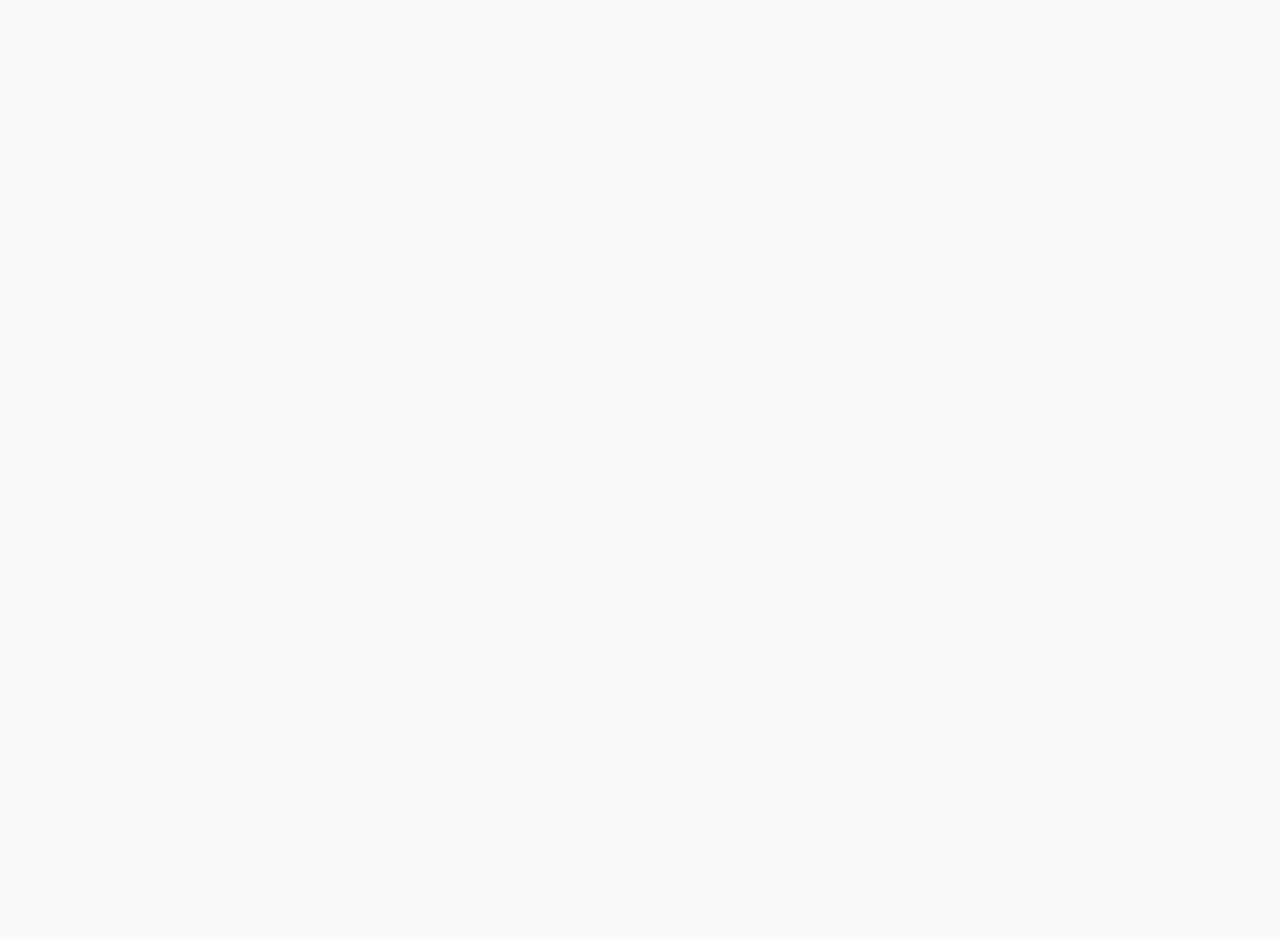
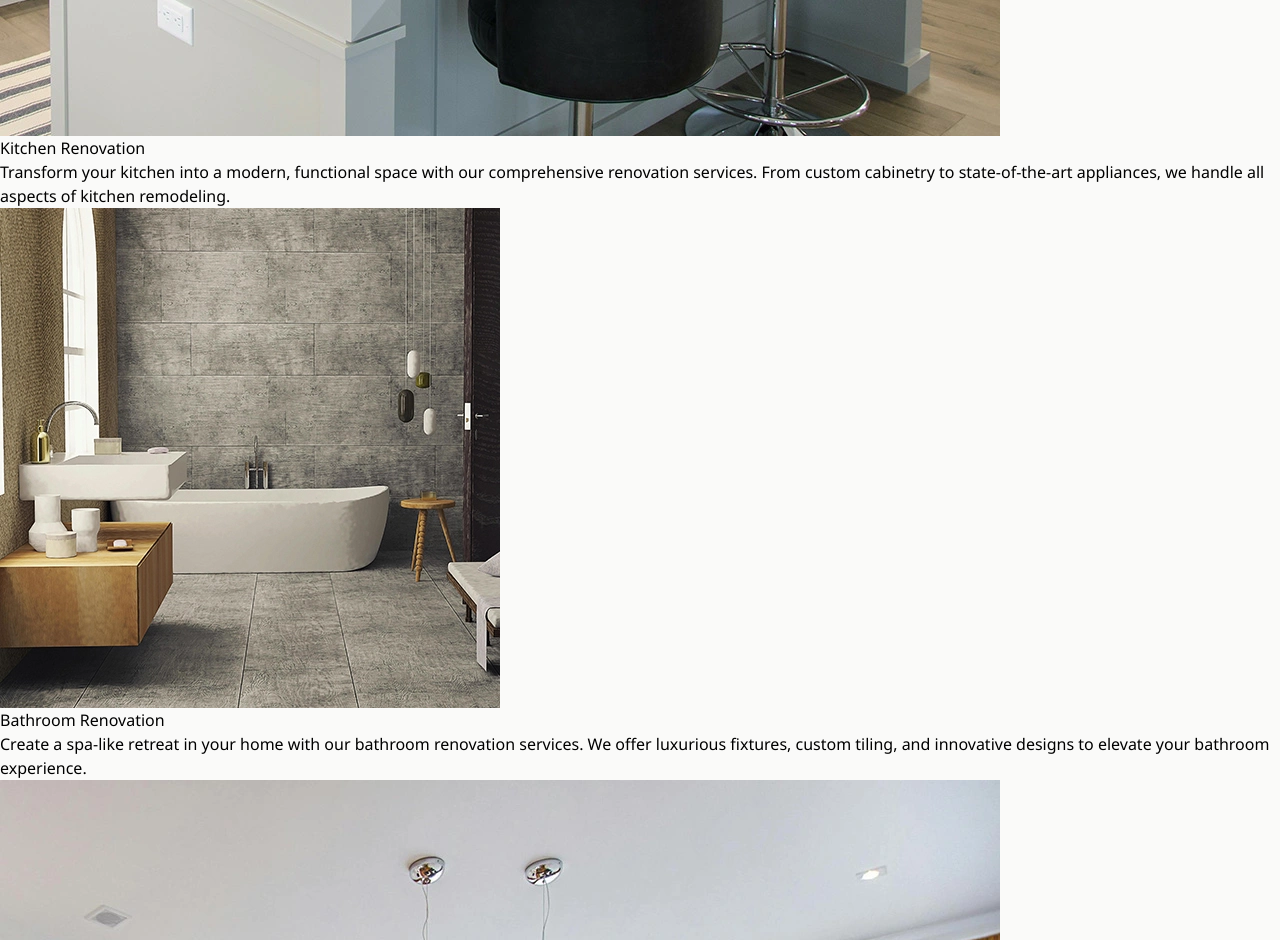
Before and after one commit to addresskrish/vastuspaze, a React (Vite) app: page / in a window 1280 px wide. Shown: the part 1860-2800 px from the top of the page. Before the commit the page ends 972 px from the top, so only its background shows below. Built offline with nearby package versions, Linux system fonts and the light colour scheme.

Commit message:
serviceComponet added

```diff
--- a/src/App.tsx
+++ b/src/App.tsx
@@ -1,11 +1,13 @@
 import Navbar from "./components/Navbar"
 import Hero from "./components/Hero"
+import Services from "./components/Services"
 
 const App = () => {
   return (
     <main className="overflow-x-hidden antialiased text-neutral-800">
       <Navbar />
       <Hero />
+      <Services />
     </main>
   )
 }
--- a/src/components/Navbar.tsx
+++ b/src/components/Navbar.tsx
@@ -9,8 +9,8 @@
         setIsOpen(!isOpen)
     }
     return (
-        <nav className="border-b-2">
-            <div className="max-w-7xl mx-auto flex justify-between items-center py-8">
+        <nav className="max-w-7xl mx-auto border-b-2">
+            <div className="flex justify-between items-center py-8">
                 <div className="pl-2">
                     <a href="#">
                         <img src={logo} width={150} height={15} alt="VastuSpaze"/>
--- /dev/null
+++ b/src/components/Services.tsx
@@ -0,0 +1,34 @@
+import { SERVICES_CONTENT, type servicesContent } from "../constants"
+
+function Service() {
+  return (
+    <section className="max-w-7xl mx-auto border-b-2" id="services">
+      <div className="my-20">
+        <h2 className="text-xl lg:text-3xl tracking-tighter text-center uppercase mb-20">
+          Our Home Renovation Services
+        </h2>
+        {SERVICES_CONTENT.map((service:servicesContent, index:number) => (
+          <div key={index} className="mb-12 mx-4 flex flex-col lg:flex-row">
+            <div className={`lg:w-1/2 mb-4 lg:mb-0 ${
+              index%2 === 0 ? "" : "lg:order-2"
+            }`}>
+              <img src={service.image} alt={service.alt} className="w-full h-auto object-cover rounded-lg" />
+            </div>
+            <div className={`w-1/2 flex flex-col ${
+              index%2 === 0 ? "lg:pl-12" :  "lg:pr-12"
+            }`}>
+              <h3 className="text-xl lg:text-2xl font-medium mb-2">
+                {service.title}
+              </h3>
+              <p className="mb-4 lg:tracking-tighter text-lg lg:text-xl lg:leading-9">
+                {service.description}
+              </p>
+            </div>
+          </div>
+        ))}
+      </div>
+    </section>
+  )
+}
+
+export default Service
```
